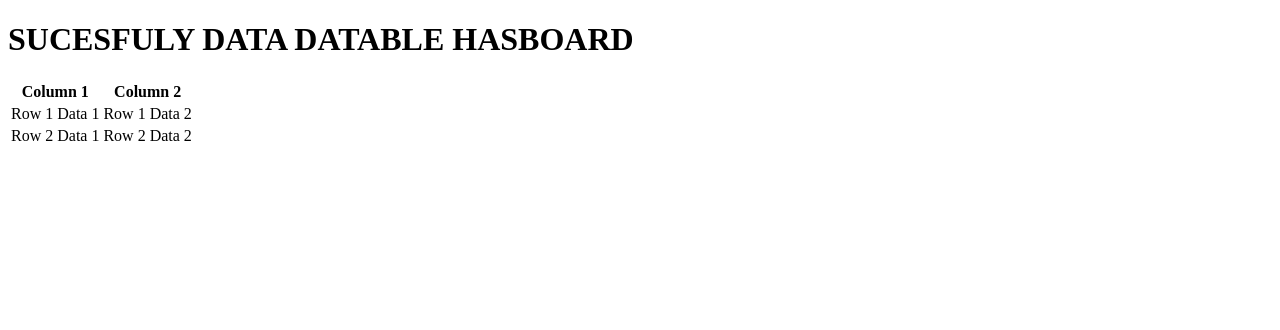
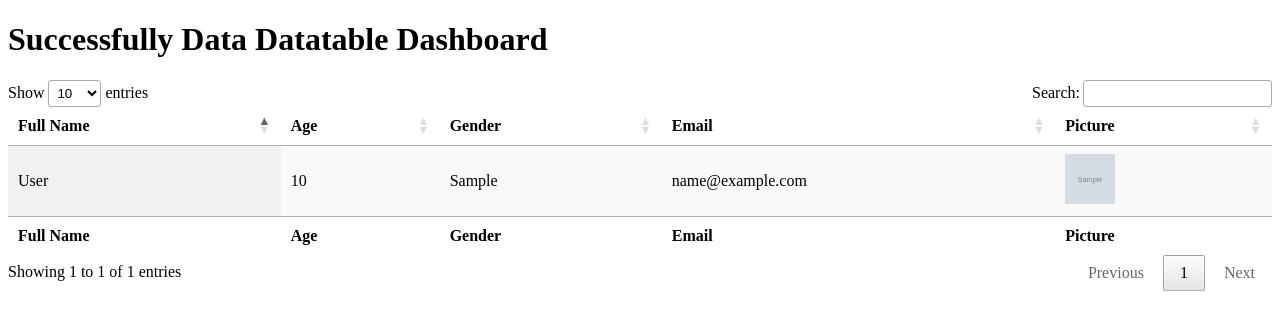
Before and after one commit to named-JM/crudtask, a PHP site: page /dashboard.php in a window 1280 px wide. Shown: the top 330 px of the page. Run offline with PHP 8.4, Linux system fonts and the light colour scheme; tables that the repository leaves empty or names only in its code hold one stand-in row (values such as "Sample post"); grey boxes marked "Sample" are stand-in pictures; some libraries are stand-ins or nearby versions.

Commit message:
sers datatable snd registered data

```diff
--- a/dashboard.php
+++ b/dashboard.php
@@ -1,33 +1,69 @@
+<?php
+// Include database connection
+include "database_conn.php";
+
+// Fetch user data from the database
+$sql = "SELECT fullname, age, gender, email, picture FROM users";
+$result = $conn->query($sql);
+?>
+
 <!DOCTYPE html>
 <html lang="en">
 <head>
     <meta charset="UTF-8">
     <meta name="viewport" content="width=device-width, initial-scale=1.0">
-    <link rel="stylesheet" href="https://cdn.datatables.net/2.0.8/css/dataTables.dataTables.css" />
-
     <title>Welcome</title>
+    <!-- datatable style cdn -->
+    <link rel="stylesheet" href="//cdn.datatables.net/1.10.24/css/jquery.dataTables.min.css">
+    <!-- jquery cdn  -->
+    <script src="https://code.jquery.com/jquery-3.6.0.min.js"></script>
+    <script src="//cdn.datatables.net/1.10.24/js/jquery.dataTables.min.js"></script>
+    <script>
+        $(document).ready(function(){
+            $('#example').DataTable();
+        });
+    </script>
 </head>
 <body>
-    <h1>SUCESFULY DATA DATABLE HASBOARD</h1>
-
-    <table id="table_id" class="display">
+    <h1>Successfully Data Datatable Dashboard</h1>
+    <table id="example" class="display" style="width:100%">
         <thead>
             <tr>
-            <th>Column 1</th>
-            <th>Column 2</th>
+                <th>Full Name</th>
+                <th>Age</th>
+                <th>Gender</th>
+                <th>Email</th>
+                <th>Picture</th>
             </tr>
         </thead>
         <tbody>
+            <?php
+            if ($result->num_rows > 0) {
+                // Output data of each row
+                while($row = $result->fetch_assoc()) {
+                    echo "<tr>";
+                    echo "<td>" . htmlspecialchars($row['fullname']) . "</td>";
+                    echo "<td>" . htmlspecialchars($row['age']) . "</td>";
+                    echo "<td>" . htmlspecialchars($row['gender']) . "</td>";
+                    echo "<td>" . htmlspecialchars($row['email']) . "</td>";
+                    echo "<td><img src='" . htmlspecialchars($row['picture']) . "' alt='User Picture' style='width:50px; height:50px;'></td>";
+                    echo "</tr>";
+                }
+            } else {
+                echo "<tr><td colspan='5'>No data available</td></tr>";
+            }
+            $conn->close();
+            ?>
+        </tbody>
+        <tfoot>
             <tr>
-            <td>Row 1 Data 1</td>
-            <td>Row 1 Data 2</td>
+                <th>Full Name</th>
+                <th>Age</th>
+                <th>Gender</th>
+                <th>Email</th>
+                <th>Picture</th>
             </tr>
-        <tr>
-            <td>Row 2 Data 1</td>
-            <td>Row 2 Data 2</td>
-        </tr>
-    </tbody>
+        </tfoot>
     </table>
-    <script src="https://cdn.datatables.net/2.0.8/js/dataTables.js"></script>
 </body>
 </html>
```
Lines whose indentation alone changed are shown as unchanged.
